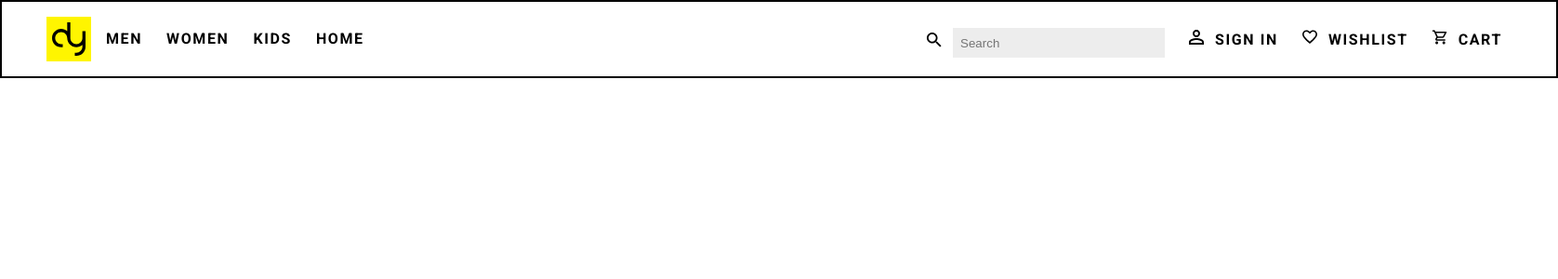
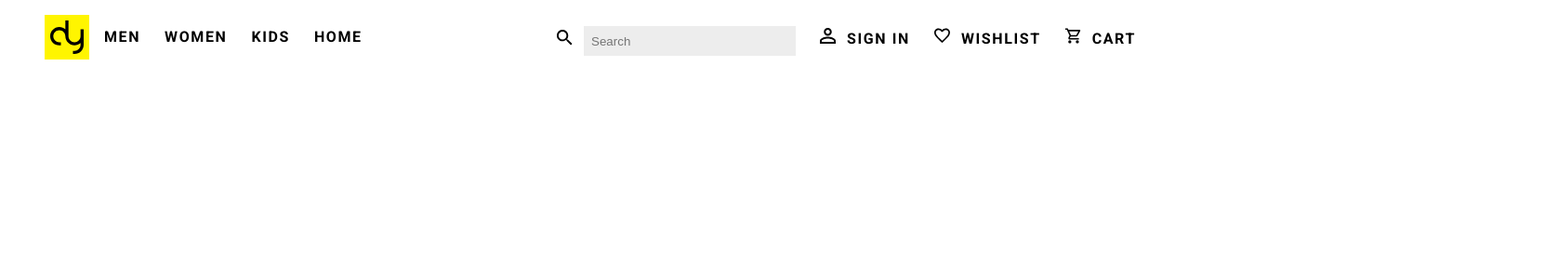
Before and after one commit to AaronE314/CP476-Final-Project, a Next.js app: page / in a window 1280 px wide. Shown: the top 300 px of the page at 93% size, 1676 px wide, since content can reach past the window. Built offline with nearby package versions, Linux system fonts and the light colour scheme.

Commit message:
finished topNav

```diff
--- a/css/TopNav.module.css
+++ b/css/TopNav.module.css
@@ -2,14 +2,11 @@
 .topNav {
 
     position: absolute;
-    width: 1672px;
-    /* width: 100%; */
+    width: 100%;
     height: 80px !important;
     left: 0;
     top: 0;
-    /* padding: 16px; */
     display: inline-flex;
-    border: 2px solid black;
 
     background: #FFFFFF;
 
@@ -24,7 +21,6 @@
 
 .logo {
 
-    /* position: absolute; */
     width: 48px;
     height: 48px;
 
@@ -32,7 +28,6 @@
     margin-right: 16px;
     margin-left: 48px;
 
-    /* Temp */
     background: #FFF500;
 }
 
@@ -43,10 +38,6 @@
     margin: 6px;
 
 }
-
-/* .search {
-
-} */
 
 .search input {
 
@@ -117,8 +108,8 @@
 
 .right img {
 
-    width: 16px;
-    height: 16px;
+    width: 17px;
+    height: 17px;
     margin-right: 12px;
 
 }
```
